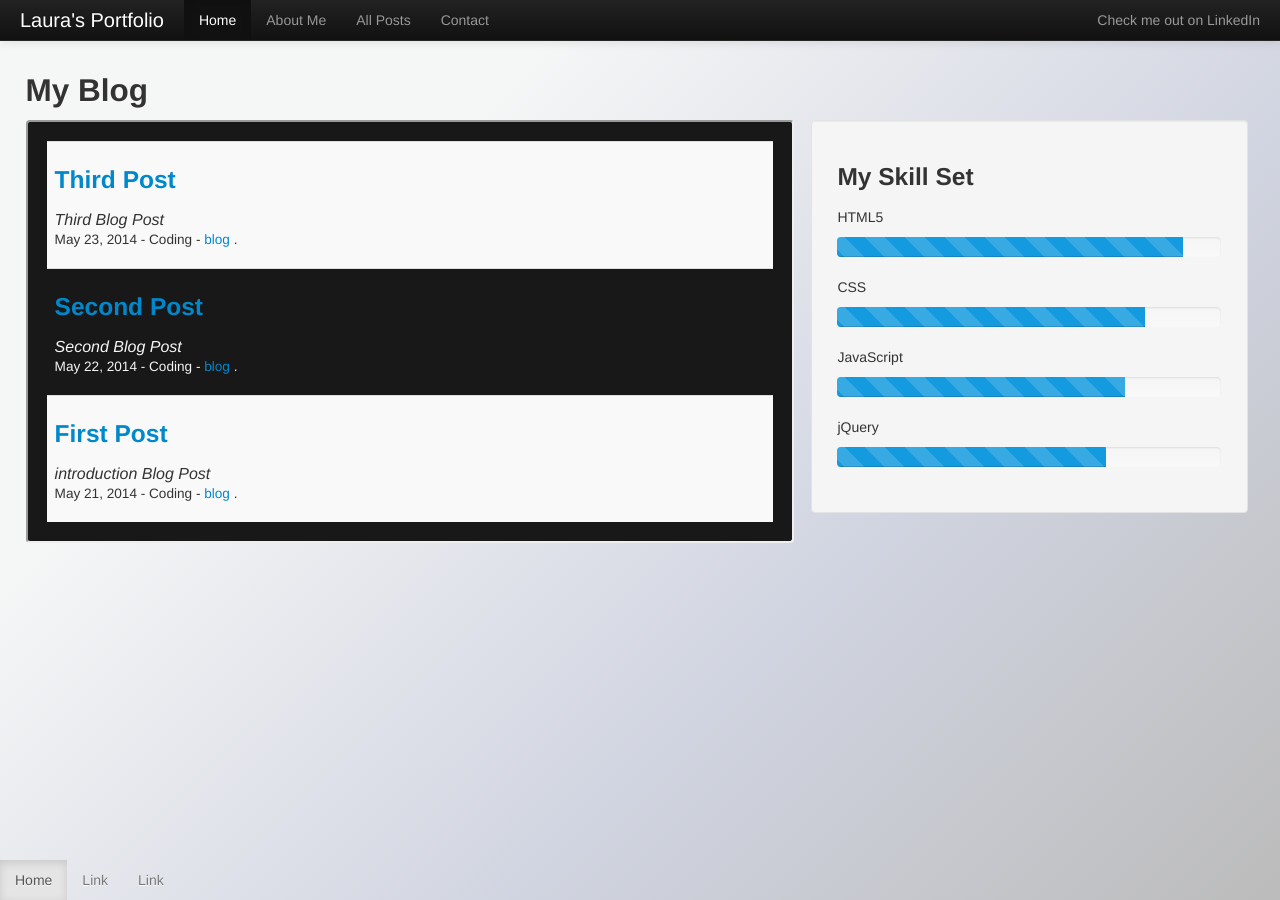
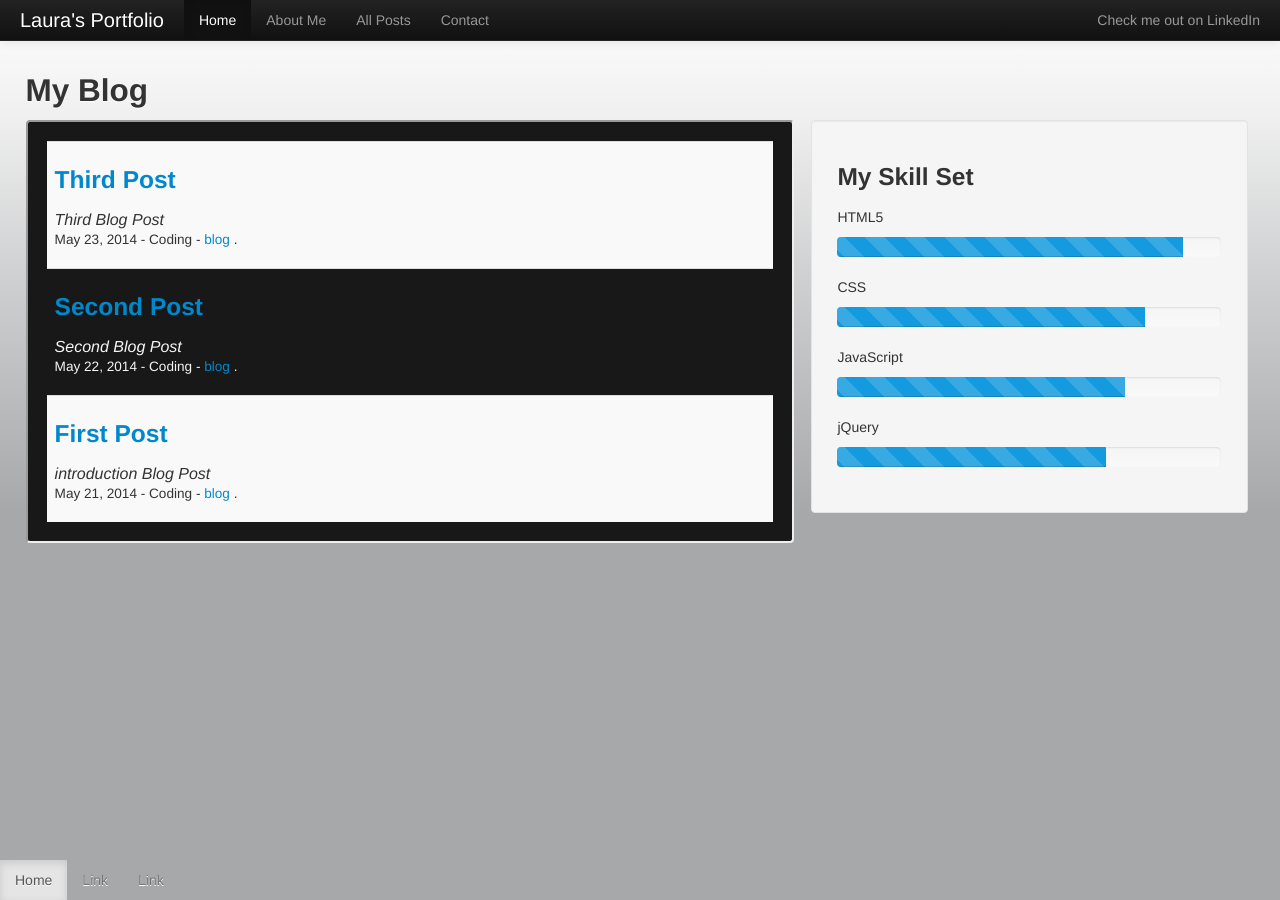
Before and after one commit to LauraR6561/Laurar6561.github.io, a Jekyll site: the page built from index.html, in a window 1280 px wide. Built offline with Jekyll 4.4.1, drawn with Linux system fonts in a browser that asks for light colours; Markdown is read by kramdown in place of the engine named in the settings.

Commit message:
Changed background-color

```diff
--- a/css/template.css
+++ b/css/template.css
@@ -1,13 +1,12 @@
 body{
     padding:0px;
-	background: #f5f6f6; /* Old browsers */
-	background: -moz-linear-gradient(-45deg, #f5f6f6 27%, #d0d4e0 65%, #bcbcbc 99%); /* FF3.6+ */
-	background: -webkit-gradient(linear, left top, right bottom, color-stop(27%,#f5f6f6), color-stop(65%,#d0d4e0), color-stop(99%,#bcbcbc)); /* Chrome,Safari4+ */
-	background: -webkit-linear-gradient(-45deg, #f5f6f6 27%,#d0d4e0 65%,#bcbcbc 99%); /* Chrome10+,Safari5.1+ */
-	background: -o-linear-gradient(-45deg, #f5f6f6 27%,#d0d4e0 65%,#bcbcbc 99%); /* Opera 11.10+ */
-	background: -ms-linear-gradient(-45deg, #f5f6f6 27%,#d0d4e0 65%,#bcbcbc 99%); /* IE10+ */
-	background: linear-gradient(135deg, #f5f6f6 27%,#d0d4e0 65%,#bcbcbc 99%); /* W3C */
-	filter: progid:DXImageTransform.Microsoft.gradient( startColorstr='#f5f6f6', endColorstr='#bcbcbc',GradientType=1 ); /* IE6-9 fallback on horizontal gradient */
+	background: -moz-linear-gradient(top, rgba(0,0,0,0) 0%, rgba(186,187,190,0.23) 13%, rgba(167,168,170,0.53) 30%, rgba(167,168,170,1) 57%); /* FF3.6+ */
+background: -webkit-gradient(linear, left top, left bottom, color-stop(0%,rgba(0,0,0,0)), color-stop(13%,rgba(186,187,190,0.23)), color-stop(30%,rgba(167,168,170,0.53)), color-stop(57%,rgba(167,168,170,1))); /* Chrome,Safari4+ */
+background: -webkit-linear-gradient(top, rgba(0,0,0,0) 0%,rgba(186,187,190,0.23) 13%,rgba(167,168,170,0.53) 30%,rgba(167,168,170,1) 57%); /* Chrome10+,Safari5.1+ */
+background: -o-linear-gradient(top, rgba(0,0,0,0) 0%,rgba(186,187,190,0.23) 13%,rgba(167,168,170,0.53) 30%,rgba(167,168,170,1) 57%); /* Opera 11.10+ */
+background: -ms-linear-gradient(top, rgba(0,0,0,0) 0%,rgba(186,187,190,0.23) 13%,rgba(167,168,170,0.53) 30%,rgba(167,168,170,1) 57%); /* IE10+ */
+background: linear-gradient(to bottom, rgba(0,0,0,0) 0%,rgba(186,187,190,0.23) 13%,rgba(167,168,170,0.53) 30%,rgba(167,168,170,1) 57%); /* W3C */
+filter: progid:DXImageTransform.Microsoft.gradient( startColorstr='#00000000', endColorstr='#a7a8aa',GradientType=0 ); /* IE6-9 */
 
 }
 
```
